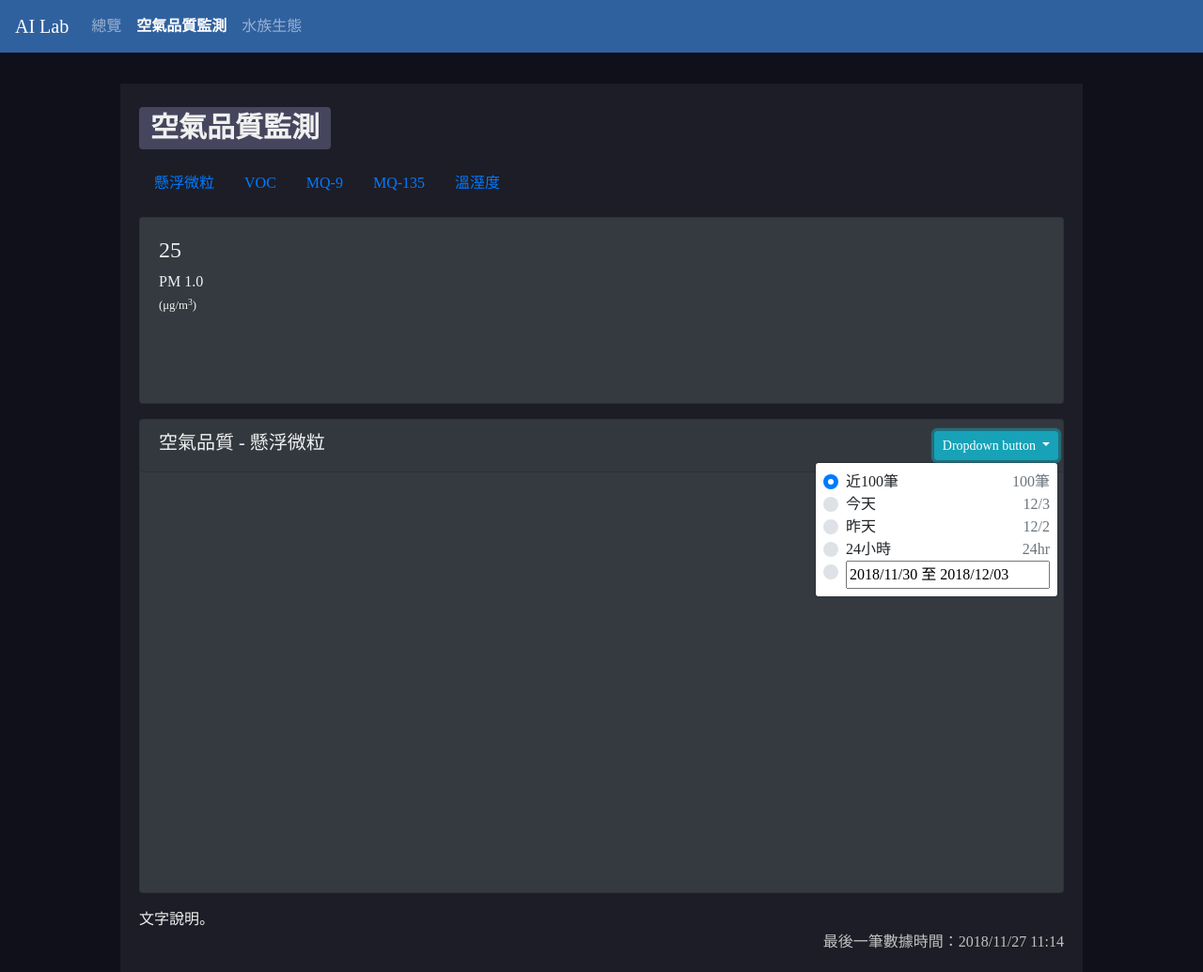
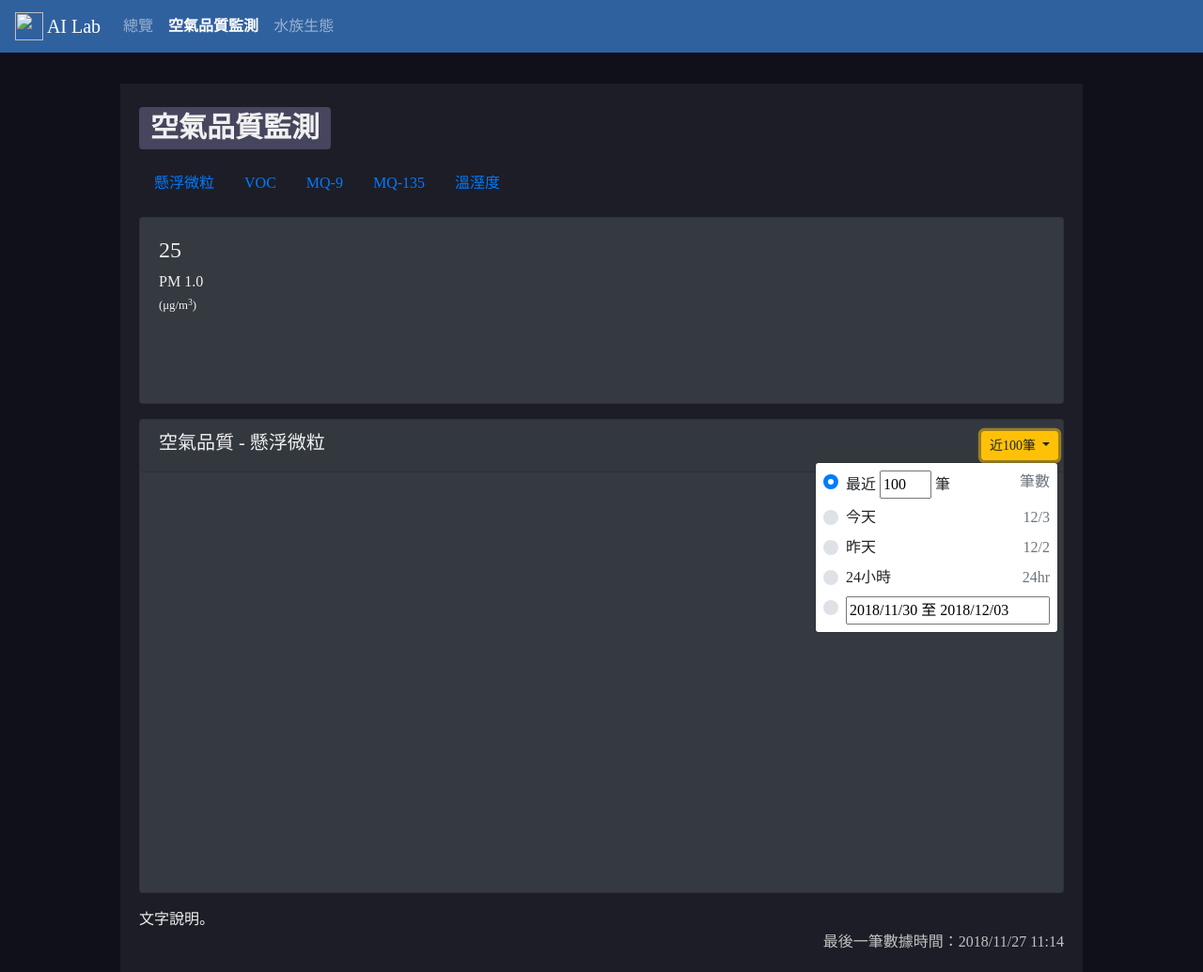
Before and after one commit to Jia35/ai_lab, a Django app: page /aqm/ in a window 1280 px wide, after a click on "近100筆". Shown: the whole page at 94% size. Run offline with Django 3.2, Linux system fonts and the light colour scheme; data comes from the database, SQL or seed files in the repository; both versions use the stored data as it was after the commit; a map, chart or similar area stays blank; some libraries are stand-ins or nearby versions.

Commit message:
完成總覽頁面之空氣品質；圖表可自訂顯示筆數

```diff
--- a/monitor/templates/monitor/aqm.html
+++ b/monitor/templates/monitor/aqm.html
@@ -4,7 +4,7 @@
 
 {% block nav2 %}
     <li class="nav-item active">
-        <a class="nav-link" href="{% url 'aqm' %}"><strong>空氣品質監測</strong></a>
+        <a class="nav-link" href="{% url 'aqm_pm' %}"><strong>空氣品質監測</strong></a>
     </li>
 {% endblock nav2 %}
 
@@ -78,27 +78,30 @@
                 <div class="card bg-dark">
                     <div class="card-header">
                         <div class="row justify-content-between">
-                            <div class="col-4">
+                            <div class="col-7">
                                 <h5 style="display: inline;" id="line_title">空氣品質 - 懸浮微粒</h5>
                             </div>
 
-                            <div class="col-5 ">
+                            <div class="col-5">
                                 <div class="row justify-content-end">
-                                    <div class="dropdown">
-                                        <button class="btn btn-outline-info btn-sm dropdown-toggle" type="button" data-toggle="dropdown" aria-haspopup="true" aria-expanded="false">
-                                            Dropdown button
+                                    <div class="dropdown" id="dropdown">
+                                        <button class="btn btn-outline-warning btn-sm dropdown-toggle" id="dropdown_btn" type="button" data-toggle="dropdown" aria-haspopup="true" aria-expanded="false">
+                                            近100筆
                                         </button>
                                         <div class="dropdown-menu dropdown-menu-right">
                                             <form class="px-2">
-                                                <div class="custom-control custom-radio">
+                                                <div class="custom-control custom-radio mb-2">
                                                     <input type="radio" id="customRadio_record" name="customRadio" class="custom-control-input" value="record" CHECKED>
                                                     <label class="custom-control-label d-flex justify-content-between" for="customRadio_record">
-                                                        <span>近100筆</span>
-                                                        <span class="text-muted" id="date_record">100筆</span>
+                                                        <span>最近
+                                                            <input type="text" id="input_record" value="100" onkeyup="value=value.replace(/[^\d]/g,'')" maxlength="4" size="3">
+                                                            筆
+                                                        </span>
+                                                        <span class="text-muted" id="date_record">筆數</span>
                                                     </label>
                                                 </div>
 
-                                                <div class="custom-control custom-radio">
+                                                <div class="custom-control custom-radio mb-2">
                                                     <input type="radio" id="customRadio_today" name="customRadio" class="custom-control-input" value="today">
                                                     <label class="custom-control-label d-flex justify-content-between" for="customRadio_today">
                                                         <span>今天</span>
@@ -106,7 +109,7 @@
                                                     </label>
                                                 </div>
 
-                                                <div class="custom-control custom-radio">
+                                                <div class="custom-control custom-radio mb-2">
                                                     <input type="radio" id="customRadio_yesterday" name="customRadio" class="custom-control-input" value="yesterday">
                                                     <label class="custom-control-label d-flex justify-content-between" for="customRadio_yesterday">
                                                         <span>昨天</span>
@@ -114,7 +117,7 @@
                                                     </label>
                                                 </div>
 
-                                                <div class="custom-control custom-radio">
+                                                <div class="custom-control custom-radio mb-2">
                                                     <input type="radio" id="customRadio_24hr" name="customRadio" class="custom-control-input" value="24hr">
                                                     <label class="custom-control-label d-flex justify-content-between" for="customRadio_24hr">
                                                         <span>24小時</span>
@@ -189,8 +192,7 @@
     window.onload = function() {
         $("#date_today").html((Today.getMonth()+1)+"/"+Today.getDate());
         $("#date_yesterday").html((Yesterday.getMonth()+1)+"/"+Yesterday.getDate());
-        //updateData(Today, Tomorrow);
-        updateRecord(100);
+        updateRecord($("#input_record").val());
         updateChartNow();
         updateChartLine();
 
@@ -209,8 +211,8 @@
             Date_A = selectedDates[0];
             Date_B = selectedDates[1];
             Date_B.setDate(Date_B.getDate()+1);
-            $("input[name=customRadio][value='custom']").attr('checked',true);
-            //calcDate(Date_A, Date_B);
+            //$("input[name=customRadio][value='custom']").attr('checked',true);
+            $("#customRadio_custom").prop("checked", true).trigger("click");
             updateData(Date_A, Date_B);
             updateChartLine();
         }
@@ -238,11 +240,37 @@
             updateChartLine();
         }
         else if($(this).val() == "record"){
-            updateRecord(100);
+            updateRecord($("#input_record").val());
             updateChartLine();
         }
 
     });
+
+    $('#input_record').change(function() {
+        $("#customRadio_record").prop("checked", true).trigger("click");
+        updateRecord($("#input_record").val());
+        updateChartLine();
+    });
+
+    $('#dropdown').on('hide.bs.dropdown', function () {
+        var customRadio_val = $('input[name=customRadio]:checked').val();
+
+        if(customRadio_val == "today"){
+            $("#dropdown_btn").html("今天");
+        }
+        else if(customRadio_val == "yesterday"){
+            $("#dropdown_btn").html("昨天");
+        }
+        else if(customRadio_val == "24hr"){
+            $("#dropdown_btn").html("近24小時");
+        }
+        else if(customRadio_val == "custom"){
+            $("#dropdown_btn").html("自訂日期範圍");
+        }
+        else if(customRadio_val == "record"){
+            $("#dropdown_btn").html("近"+$("#input_record").val()+"筆");
+        }
+    })
 
     function updateData(dateA, dateB) {
         var temp_year;
--- a/monitor/templates/monitor/aquarium.html
+++ b/monitor/templates/monitor/aquarium.html
@@ -40,7 +40,7 @@
 
 
     <div class="row ml-2 mt-4">
-        <div class="col-lg-6">
+        <div class="col-md-8">
             <div class="row">
                 <h5>魚缸 - 恐龍魚</h5>
             </div>
@@ -49,7 +49,7 @@
             </div>
         </div>
 
-        <div class="col-lg-1 mt-4">
+        <div class="col-md-2 mt-4">
             <!-- <div class="btn-group-vertical" role="group"> -->
                 <form action="" method="post" class="mt-2">
                     {% csrf_token %}
@@ -65,7 +65,7 @@
     </div>
 
     <div class="row ml-2 mt-4">
-        <div class="col-lg-6">
+        <div class="col-md-6">
             <div class="row">
                 <h5>魚缸 - 蝦子</h5>
             </div>
--- a/monitor/templates/monitor/base.html
+++ b/monitor/templates/monitor/base.html
@@ -14,10 +14,13 @@
     <link rel="stylesheet" href="https://stackpath.bootstrapcdn.com/bootstrap/4.1.1/css/bootstrap.min.css" integrity="sha384-WskhaSGFgHYWDcbwN70/dfYBj47jz9qbsMId/iRN3ewGhXQFZCSftd1LZCfmhktB" crossorigin="anonymous">
     <script src="https://cdnjs.cloudflare.com/ajax/libs/Chart.js/2.7.3/Chart.bundle.min.js"></script>
     <script defer src="https://use.fontawesome.com/releases/v5.0.0/js/all.js"></script>
-    <link rel="shortcut icon" href="/static/images/favicon.ico">
     <!-- flatpickr.js v4.5.2 -->
     <!-- <link rel="stylesheet" href="https://cdnjs.cloudflare.com/ajax/libs/flatpickr/4.5.2/flatpickr.min.css"> -->
     <link rel="stylesheet" href="https://cdnjs.cloudflare.com/ajax/libs/flatpickr/4.5.2/themes/dark.css">
+
+    <link rel="shortcut icon" href="/static/images/favicon.ico">
+    <!-- <link rel="icon" href="/static/images/favicon.ico" type="image/x-icon" />
+    <link rel="shortcut icon" href="/static/images/favicon.ico" type="image/x-icon" /> -->
 
 
     <style>
@@ -56,7 +59,10 @@
 
 <body id="body-bg">
     <nav class="navbar navbar-expand-sm navbar-dark" style="background-color: #30619F;">
-        <a class="navbar-brand" href="{% url 'home' %}">AI Lab</a>
+        <a class="navbar-brand" href="{% url 'home' %}">
+            <img src="/static/images/favicon0.png" width="30" height="30" class="d-inline-block align-top">
+            AI Lab
+        </a>
         <button class="navbar-toggler" type="button" data-toggle="collapse" data-target="#navbarSupportedContent" aria-controls="navbarNavAltMarkup" aria-expanded="false" aria-label="Toggle navigation">
             <span class="navbar-toggler-icon"></span>
         </button>
@@ -70,7 +76,7 @@
                 {% endblock nav1 %}
                 {% block nav2 %}
                     <li class="nav-item">
-                        <a class="nav-link" href="{% url 'aqm' %}">空氣品質監測</a>
+                        <a class="nav-link" href="{% url 'aqm_pm' %}">空氣品質監測</a>
                     </li>
                 {% endblock nav2 %}
                 {% block nav3 %}
--- a/monitor/views.py
+++ b/monitor/views.py
@@ -55,6 +55,7 @@ def aquarium(request):
         else:
             res = requests.get('http://140.125.32.123/motor/stop_find.php')
         print(res.text)
+    #res_get = requests.get('http://140.125.32.123:8082/?action=stream', auth=('es715', 'es715'), timeout=0.1)
     return render(request, 'monitor/aquarium.html', locals())
 
 
```
Also changed, not shown: monitor/templates/monitor/home.html (+34 -10 lines), db.sqlite3, monitor/templates/monitor/aqm_pm.html (indentation only).
